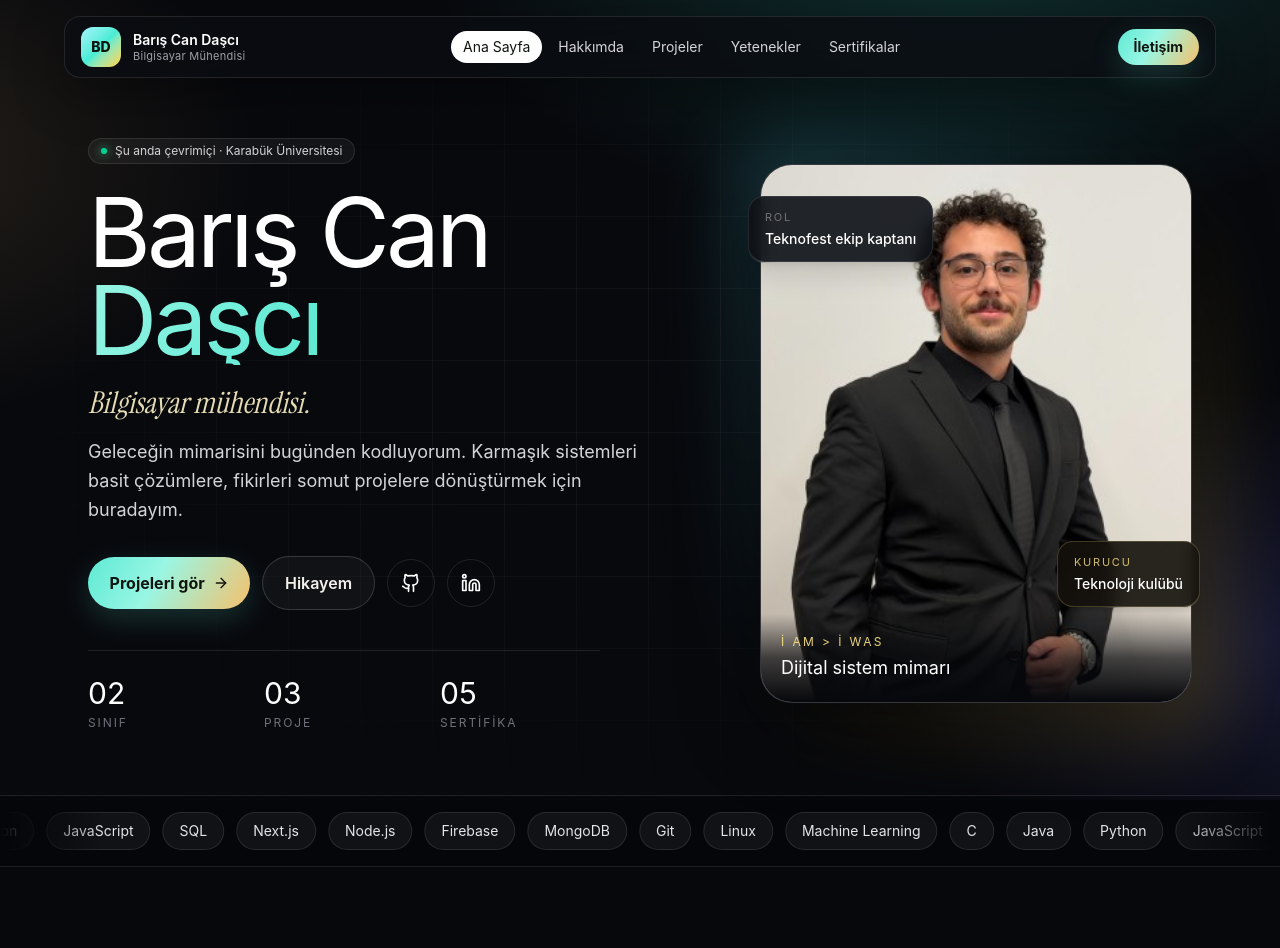
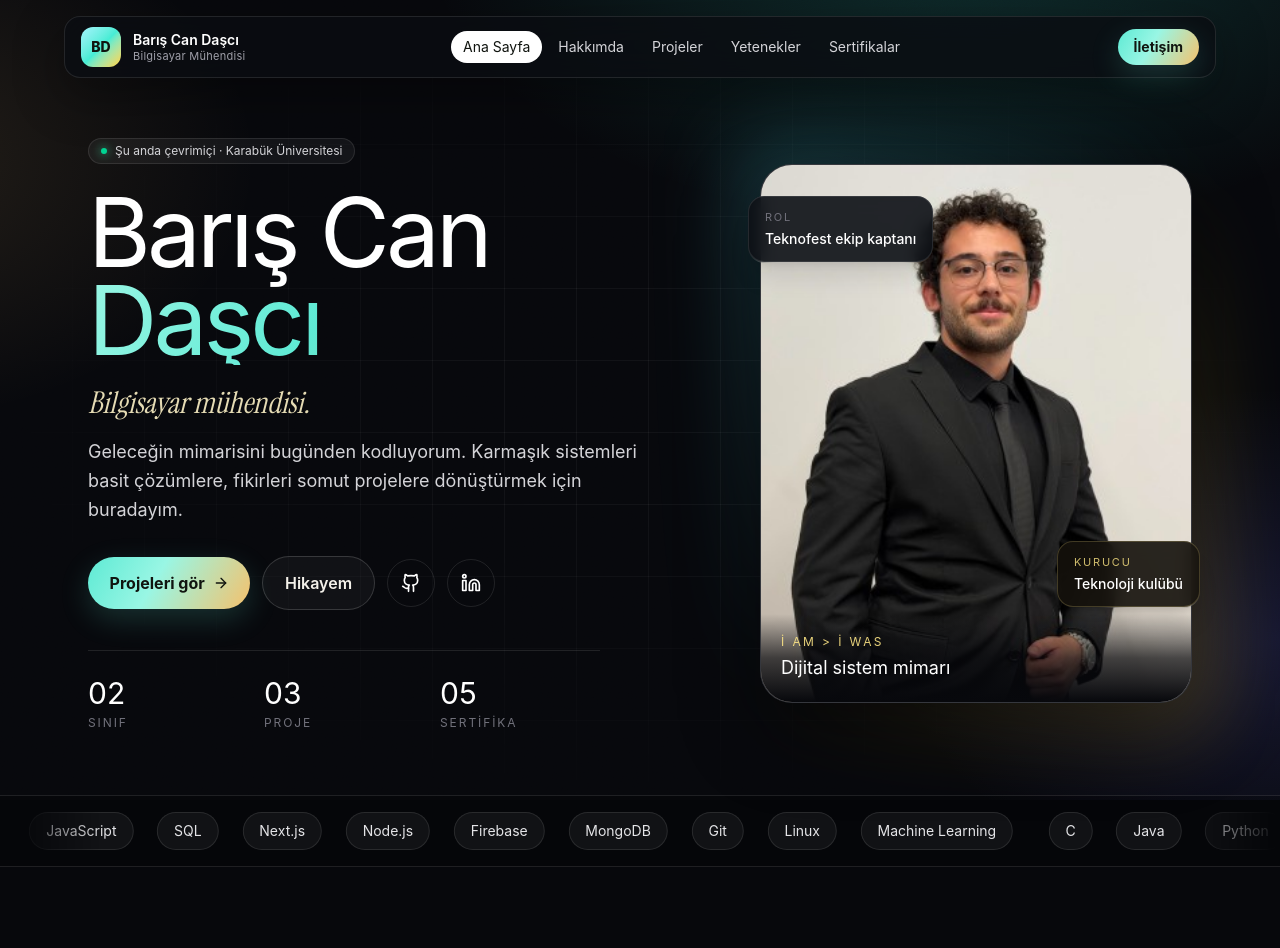
Before and after one commit to bariscandasci/baris-can-dasci-web, a Next.js app: page / in a window 1280 px wide. Shown: the top 948 px of the page. Built offline with nearby package versions, Linux system fonts and the light colour scheme.

Commit message:
fix: keep the skill ticker filled across the width
The skill row was shorter than a wide screen, so the right half of the strip went blank while it scrolled.

Co-authored-by: Barış Can DAŞCI <bariscandasci1@gmail.com>

```diff
--- a/app/globals.css
+++ b/app/globals.css
@@ -26,7 +26,7 @@
 
 @keyframes marquee {
   from { transform: translateX(0); }
-  to { transform: translateX(-50%); }
+  to { transform: translateX(-100%); }
 }
 
 @keyframes rise {
@@ -91,14 +91,20 @@ h1, h2, h3, h4 {
 }
 
 .marquee {
+  display: flex;
   overflow: hidden;
   mask-image: linear-gradient(90deg, transparent, #000 8%, #000 92%, transparent);
 }
 
 .marquee-track {
   display: flex;
-  width: max-content;
-  animation: marquee 36s linear infinite;
+  flex-shrink: 0;
+  align-items: center;
+  justify-content: space-evenly;
+  gap: 0.75rem;
+  min-width: 100%;
+  padding-right: 0.75rem;
+  animation: marquee 32s linear infinite;
 }
 
 .marquee:hover .marquee-track {
--- a/app/page.tsx
+++ b/app/page.tsx
@@ -78,8 +78,6 @@ const certificates = [
 ];
 
 export default function Home() {
-  const loop = [...skills, ...skills];
-
   return (
     <div>
       <section className="relative mx-auto grid max-w-6xl items-center gap-12 px-4 pb-16 pt-6 sm:px-6 lg:grid-cols-12 lg:pt-10">
@@ -176,16 +174,18 @@ export default function Home() {
 
       <section className="border-y border-white/10 bg-black/20 py-4">
         <div className="marquee">
-          <div className="marquee-track gap-3 px-3">
-            {loop.map((skill, index) => (
+          {[0, 1].map((copy) => (
+            <div key={copy} className="marquee-track" aria-hidden={copy === 1}>
+              {skills.map((skill) => (
                 <span
-                key={`${skill}-${index}`}
-                className="rounded-full border border-white/10 bg-white/5 px-4 py-2 text-sm text-zinc-200"
+                  key={`${copy}-${skill}`}
+                  className="shrink-0 rounded-full border border-white/10 bg-white/5 px-4 py-2 text-sm whitespace-nowrap text-zinc-200"
                 >
                   {skill}
                 </span>
               ))}
             </div>
+          ))}
         </div>
       </section>
 
```
Lines whose indentation alone changed are shown as unchanged.
